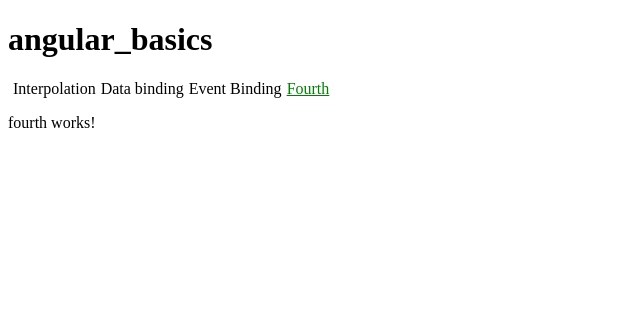
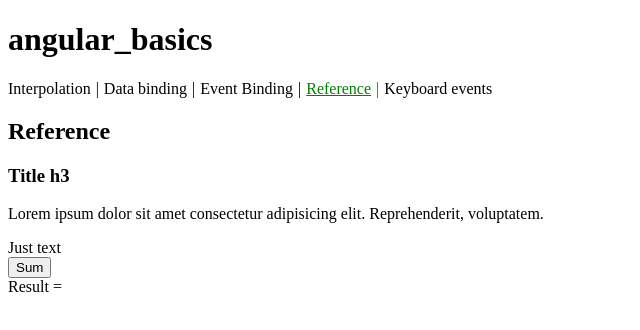
Before and after one commit to uberzerg9/angular_basics, an Angular app: page /fourth in a window 1280 px wide. Shown: the top 330 px of the page, without its empty margins (0-640 px from the left). Built offline with nearby package versions, Linux system fonts and the light colour scheme.

Commit message:
reference and keyboard events

```diff
--- a/src/app/app.component.css
+++ b/src/app/app.component.css
@@ -6,5 +6,13 @@
 nav a {
     text-decoration: none;
     color: black;
-    margin: 0 0 0 5px;
 }
+
+nav a::after {
+    content: '|';
+    margin: 0 5px;
+}
+
+nav a:last-child::after {
+    display: none;
+}
--- a/src/app/app.component.html
+++ b/src/app/app.component.html
@@ -5,7 +5,8 @@
         <a routerLink="/first" routerLinkActive="active one">Interpolation</a>
         <a routerLink="/second" routerLinkActive="active two">Data binding</a>
         <a routerLink="/third" routerLinkActive="active three">Event Binding</a>
-        <a routerLink="/fourth" routerLinkActive="active four">Fourth</a>
+        <a routerLink="/fourth" routerLinkActive="active four">Reference</a>
+        <a routerLink="/fifth" routerLinkActive="active five">Keyboard events</a>
     </nav>
 
     <router-outlet></router-outlet>
--- a/src/app/app.module.ts
+++ b/src/app/app.module.ts
@@ -7,12 +7,14 @@
 import { SecondComponent } from './second/second.component';
 import { ThirdComponent } from './third/third.component';
 import { FourthComponent } from './fourth/fourth.component';
+import { FifthComponent } from './fifth/fifth.component';
 
 const routes: Routes = [
   {path: 'first', component: FirstComponent},
   {path: 'second', component: SecondComponent},
   {path: 'third', component: ThirdComponent},
   {path: 'fourth', component: FourthComponent},
+  {path: 'fifth', component: FifthComponent},
 ]
 
 @NgModule({
@@ -21,7 +23,8 @@
     FirstComponent,
     SecondComponent,
     ThirdComponent,
-    FourthComponent
+    FourthComponent,
+    FifthComponent
   ],
   imports: [
     BrowserModule,
--- /dev/null
+++ b/src/app/fifth/fifth.component.html
@@ -0,0 +1,5 @@
+<h2>Keyboard events</h2>
+
+<input type="text" #input1 (keyup.enter)="show(input1.value)">
+
+{{message}}
--- /dev/null
+++ b/src/app/fifth/fifth.component.ts
@@ -0,0 +1,18 @@
+import { Component, OnInit } from '@angular/core';
+
+@Component({
+  selector: 'app-fifth',
+  templateUrl: './fifth.component.html',
+  styleUrls: ['./fifth.component.css']
+})
+export class FifthComponent implements OnInit {
+
+  message = "Just text";
+
+  show(text:any) {
+    this.message = text;
+  }
+
+  constructor() {}
+  ngOnInit() {}
+}
--- a/src/app/fourth/fourth.component.html
+++ b/src/app/fourth/fourth.component.html
@@ -1 +1,8 @@
-<p>fourth works!</p>
+<h2>Reference</h2>
+
+<h3 #Title>Title h3</h3>
+<p #par> Lorem ipsum dolor sit amet consectetur adipisicing elit. Reprehenderit, voluptatem. </p>
+<span ref-Span>Just text</span>
+<br>
+<button (click)="show(Title, par, Span)">Sum</button> <br>
+Result = {{result}}
--- a/src/app/fourth/fourth.component.ts
+++ b/src/app/fourth/fourth.component.ts
@@ -1,10 +1,22 @@
-import { Component } from '@angular/core';
+import { Component, OnInit } from '@angular/core';
 
 @Component({
   selector: 'app-fourth',
   templateUrl: './fourth.component.html',
   styleUrls: ['./fourth.component.css']
 })
-export class FourthComponent {
+export class FourthComponent implements OnInit {
 
+  result = '';
+
+  show(elem1:any, elem2:any, elem3:any) {
+    for (let i = 0; i < arguments.length; i++) {
+      console.dir(arguments[i]);
+
+      this.result += arguments[i].localName + ', '
+    }
+  }
+
+  constructor() {}
+  ngOnInit():void {}
 }
```
Also changed, not shown: src/app/fifth/fifth.component.css (added), 1 other file (tests, documents, lock files or other folders).
